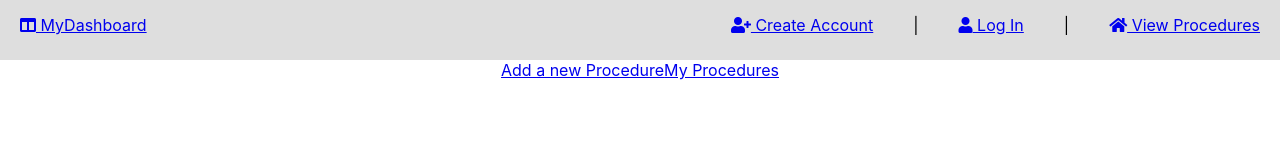
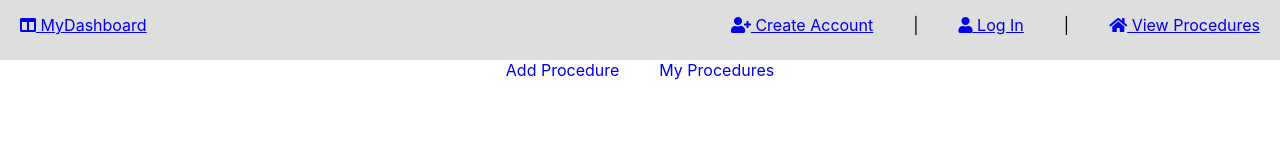
Before and after one commit to revolutionize-health/frontend, a React (Create React App) app in the folder rev-health/: page /dashboard in a window 1280 px wide. Shown: the top 160 px of the page. Built offline with nearby package versions, Linux system fonts and the light colour scheme; sample sign-in values are in the browser's storage.

Commit message:
netlify.toml for deloy

```diff
--- a/rev-health/src/Components/DashBoard.js
+++ b/rev-health/src/Components/DashBoard.js
@@ -4,20 +4,28 @@ import MyProcedures from './MyProcedures'
 import {BrowserRouter as Router, Route, NavLink} from 'react-router-dom'
 
 
-
+const navLinks = {
+    margin: '20px',
+    textDecoration: 'none'
+}
 
 
 class Dashboard extends Component {
 
                 render(){
                     return (
-                        <div>
 
-                        <NavLink to="/procedureform">Add a new Procedure</NavLink>
 
-                        <NavLink to="/myprocedures">My Procedures</NavLink>
+
 
                         <Router>
+                        <NavLink to="/procedureform"
+                                 style={navLinks}
+                                 >Add Procedure</NavLink>
+
+                        <NavLink to="/myprocedures"
+                                 style={navLinks}
+                                 >My Procedures</NavLink>
 
                         <Route path ="/procedureform" component={ProcedureForm}/>
                         <Route path ="/myprocedures" component={MyProcedures}/>
@@ -25,7 +33,7 @@ class Dashboard extends Component {
 
 
                         </Router>
-                        </div>
+
                     )
                 }
             }
--- a/rev-health/src/Components/ProcedureForm.js
+++ b/rev-health/src/Components/ProcedureForm.js
@@ -35,7 +35,7 @@ constructor(){
         render(){
             return(
                 <div>
-                    <h1>This is the dashboard</h1>
+
                     <p>User can add, edit or delete procedures</p>
                     <form>
                     <p>Procedure Name:</p>
```
Also changed, not shown: 1 other file (tests, documents, lock files or other folders).
